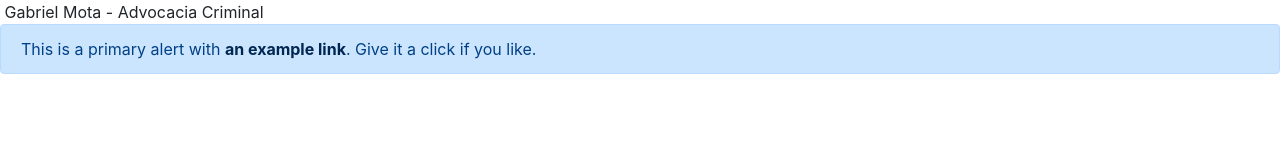
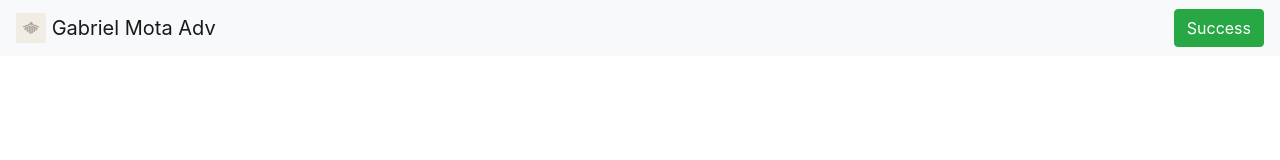
Before and after one commit to 129-ornellas/gabriel_mota_adv, a plain HTML site: page index.html in a window 1280 px wide. Drawn offline with nearby package versions, Linux system fonts and the light colour scheme.

Commit message:
feat: navbar

```diff
--- a/index.html
+++ b/index.html
@@ -12,14 +12,15 @@
     <title>Gabriel Mota - Advocacia Criminal</title>
     <link rel="stylesheet" href="https://cdn.jsdelivr.net/npm/bootstrap@4.0.0/dist/css/bootstrap.min.css" integrity="sha384-Gn5384xqQ1aoWXA+058RXPxPg6fy4IWvTNh0E263XmFcJlSAwiGgFAW/dAiS6JXm" crossorigin="anonymous">
 </head>
-<navbar id="cabecalho" >
-    <img src="" alt="">
-    <span>Gabriel Mota - Advocacia Criminal</span>
-</navbar>
+<nav class="navbar navbar-light bg-light justify-content-between">
+    <a class="navbar-brand" href="#">
+      <img src="./Simbolo 2.png" width="30px" height="30px" class="d-inline-block align-top" alt="">
+      Gabriel Mota Adv
+
+    </a>
+    <button type="button" class="my-2 my-sm-0 btn btn-success">Success</button>
+</nav>
 <body>
-    <div class="alert alert-primary" role="alert">
-        This is a primary alert with <a href="#" class="alert-link">an example link</a>. Give it a click if you like.
-    </div>
 
 </body>
 </html>
```
Also changed, not shown: Simbolo 2.png (added).
